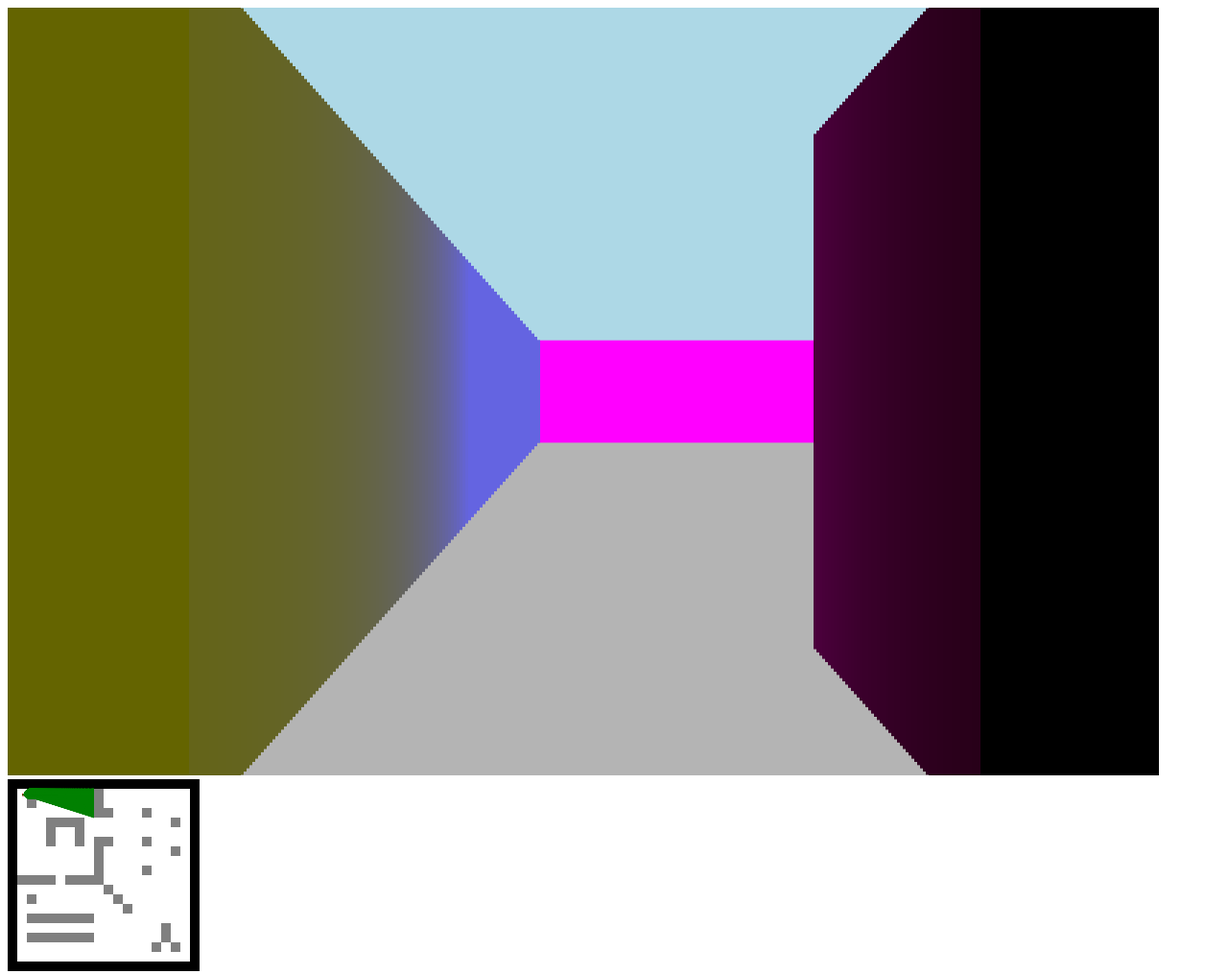
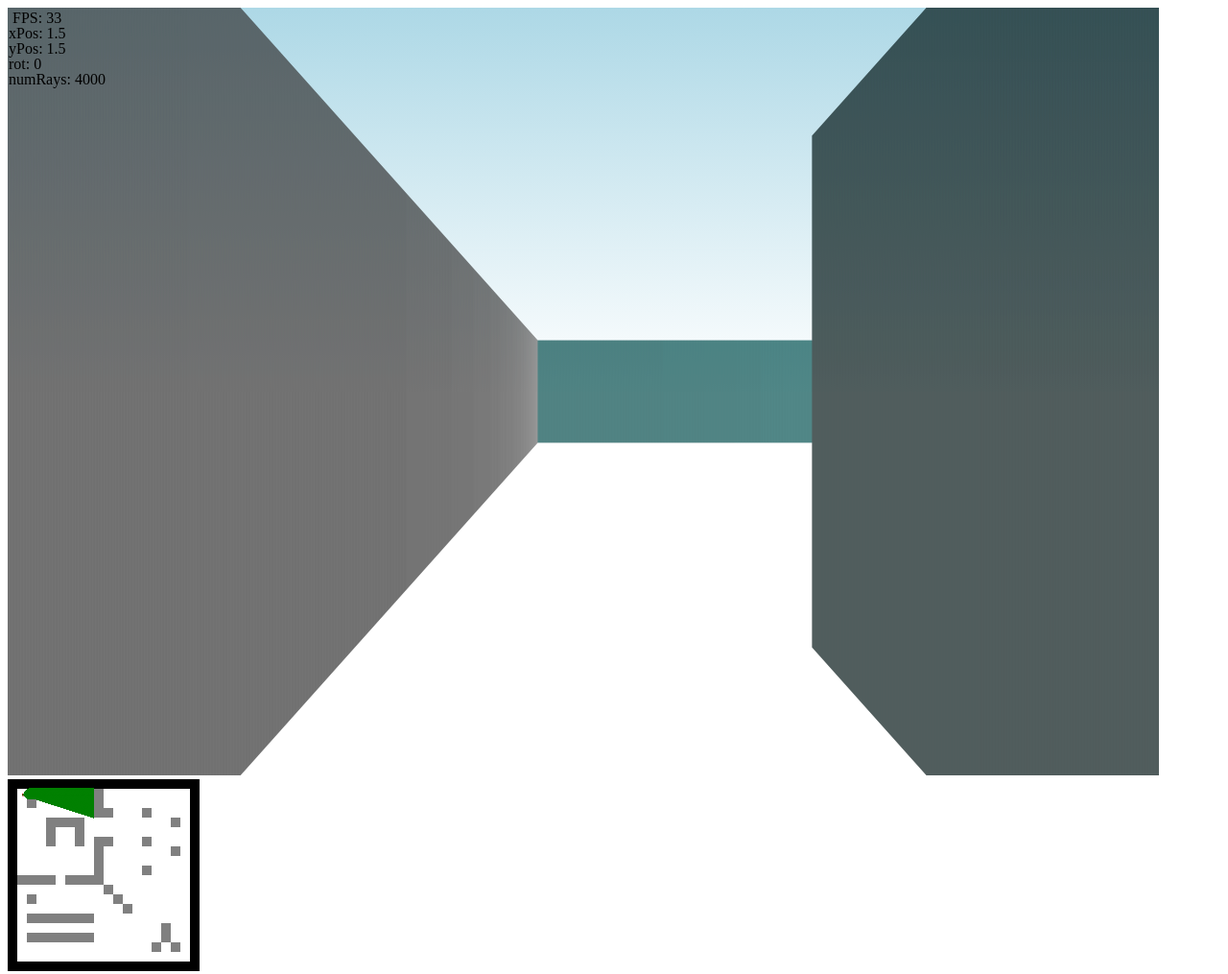
Before and after one commit to doulighan/raycast, a plain HTML site: page index.html in a window 1280 px wide. Shown: the whole page at 96% size. Drawn offline with Linux system fonts and the light colour scheme.

Commit message:
tweaks and info

```diff
--- a/index.html
+++ b/index.html
@@ -10,10 +10,20 @@
   <div>
     <canvas id="canvas">
   </div>
+  <div id="info">
+    <div id="FPS"></div>
+    <div id="xPos"></div>
+    <div id="yPos"></div>
+    <div id="rot"></div>
+    <div id="numRays"></div>
+  </div>
 <script type="text/javascript">
+
+
 
 window.onload = function() {
   const app = new App
+  lastTime = Date.now()
   setInterval(app.gameLoop, 1000/30)
 }
 
@@ -21,8 +31,10 @@ class App {
   constructor() {
     this.canvas = new Canvas
     this.screen = new Screen
+    this.player = this.canvas.player
 
-    this.player = this.canvas.player
+    this.frameTime
+    this.lastTime = Date.now()
 
     document.addEventListener('keyup', this.handleUp.bind(this))
     document.addEventListener('keydown', this.handleDown.bind(this))
@@ -65,6 +77,29 @@ class App {
   gameLoop() {
     this.canvas.render()
     this.screen.render(this.player)
+    this.logTime()
+    this.renderInfo()
+  }
+
+  logTime() {
+    let currTime = Date.now()
+    this.frameTime = (currTime - this.lastTime)
+    this.lastTime = currTime
+  }
+
+  renderInfo() {
+    let fps = "FPS: " + this.frameTime
+    let x = "xPos: " + this.player.x
+    let y = "yPos: "  + this.player.y
+    let rot = "rot: " + this.player.rot
+    let numRays = "numRays: " + this.player.numRays
+    this.screen.stx.font = '16px serif'
+    this.screen.stx.fillStyle = "black"
+    this.screen.stx.fillText(fps, 5, 16);
+    this.screen.stx.fillText(x, 1, 32);
+    this.screen.stx.fillText(y, 1, 48);
+    this.screen.stx.fillText(rot, 1, 64);
+    this.screen.stx.fillText(numRays, 1, 80);
   }
 
 }
@@ -152,7 +187,7 @@ class Player {
     this.moveSpeed = 0.05
     this.rotSpeed = 4 * Math.PI / 180
 ;
-    this.stripWidth = .5
+    this.stripWidth = .05
     this.fov = 80 * (Math.PI / 180)
 
     this.numRays = Math.ceil(this.pixelSize / this.stripWidth)
@@ -329,40 +364,38 @@ class Screen {
   }
 
   color(ray) {
+    var col
     switch (ray.block) {
       case 1:
-      if (ray.dist <= this.minDist) {
-        return `rgb(100,100,0)`
-      } else {
-        let col = (Math.floor(ray.dist * 25) > 225) ? 225 : Math.floor(ray.dist * 25)
-        return `rgb(100,100,${col})`
-      }
-      break
+        col = (Math.floor(ray.dist + 50) > 225) ? 225 : Math.floor(ray.dist + 50)
+        return `rgb(${col},${col},${col})`
+        break
       case 2:
-      if (ray.dist <= this.minDist) {
-        return `rgb(0,0,0)`
-      } else {
-        let col = (Math.floor(ray.dist * 25) > 255) ? 255 : Math.floor(ray.dist * 25)
-        return `rgb(${col + 15},0,${col})`
-      }
-      break
+        col = (Math.floor(ray.dist) > 255) ? 255 : Math.floor(ray.dist + 20)
+        let r = (col + 10 < 255) ? col + 45 : 255
+        let b = (col < 255) ? col : 255
+        let g = (col < 255) ? col + 15 : 255
+        return `rgb(0,${col},${col})`
+        break
     }
   }
 
-  drawFloor() {
-    this.stx.fillStyle='#ADD8E6'
-    this.stx.fillRect(0, 0, this.width, this.height/2)
-    this.stx.fillStyle='rgb(180, 180, 180)'
-    this.stx.fillRect(0, this.height/2, this.width, this.height)
+  drawSky() {
+
+    var my_gradient = this.stx.createLinearGradient(0,0,0,this.height/2)
+    my_gradient.addColorStop(0,"#ADD8E6")
+    my_gradient.addColorStop(1,"white")
+    this.stx.fillStyle = my_gradient
+    this.stx.fillRect(0,0,this.width,this.height/2)
   }
+
 
   render(player) {
     this.rayNum = player.rays.length
     this.sliceWidth = this.width / this.rayNum
 
     this.stx.clearRect(0, 0, this.width, this.height)
-    this.drawFloor()
-
+    this.drawSky()
     player.rays.forEach((ray, idx) => this.renderSlice(ray, idx))
   }
 
```
